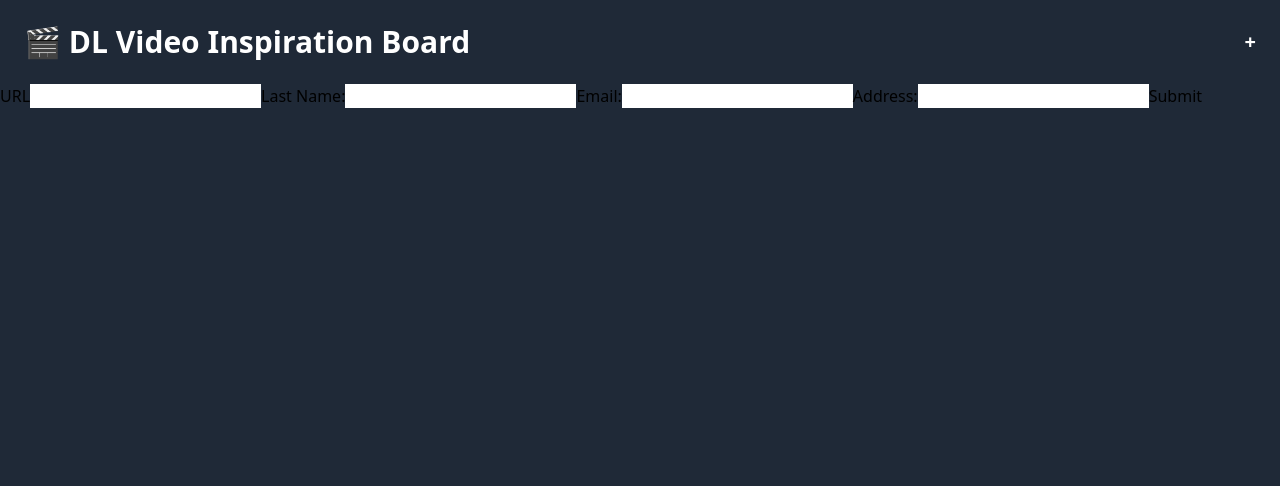
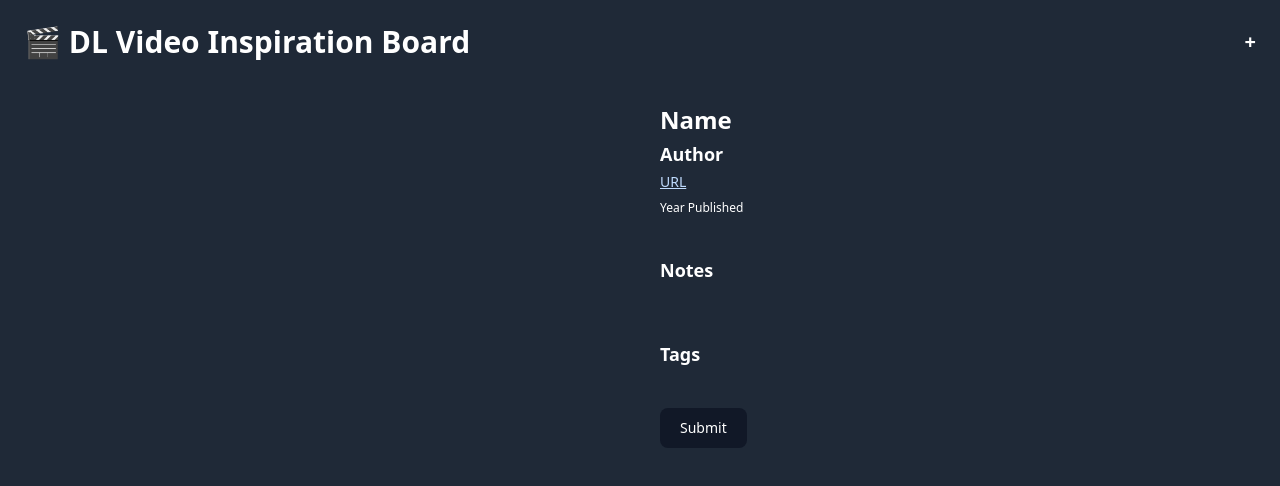
Before and after one commit to daniellidman/DL-Video-Inspiration-Board-v2, a Next.js app: page /devTest in a window 1280 px wide. Shown: the top 486 px of the page. Built offline with nearby package versions, Linux system fonts and the light colour scheme.

Commit message:
beautified new video form

```diff
--- a/app/_components/NewVideoForm.js
+++ b/app/_components/NewVideoForm.js
@@ -1,17 +1,46 @@
 'use client';
 
+import Image from 'next/image';
 import { useState } from 'react';
 
 function NewVideoForm() {
   const [formData, setFormData] = useState({
-    name: '',
-    url: '',
-    author: '',
+    name: 'Name',
+    url: 'URL',
+    author: 'Author',
     tags: '',
-    yearPublished: '',
-    allStars: '',
+    yearPublished: 'Year Published',
     thumbnail: '',
+    notes: '',
   });
+
+  async function videoLookUp(inputUrl) {
+    // Extract Vimeo video ID
+    const match = inputUrl.match(/vimeo\.com\/(?:.*\/)?(\d+)/);
+    if (!match) {
+      throw new Error('Invalid Vimeo URL');
+    }
+    const videoId = match[1];
+
+    // Use Vimeo oEmbed API to get thumbnail
+    const oEmbedUrl = `https://vimeo.com/api/oembed.json?url=https://vimeo.com/${videoId}`;
+
+    const response = await fetch(oEmbedUrl);
+    if (!response.ok) {
+      throw new Error(`Vimeo API error: ${response.status}`);
+    }
+
+    const data = await response.json();
+    // return data.thumbnail_url;
+
+    console.log(oEmbedUrl);
+    setFormData((prevState) => ({
+      ...prevState,
+      thumbnail: data.thumbnail_url,
+    }));
+
+    return null;
+  }
 
   const handleChange = (e) => {
     const { name, value } = e.target;
@@ -19,37 +48,89 @@ function NewVideoForm() {
   };
 
   return (
-    <form>
-      <label>URL</label>
+    <div className="mb-4 grid grid-cols-1 sm:grid-cols-2 lg:grid-cols-2">
+      <div className="m-5">
+        <div className="w-full rounded-md">
+          {formData.thumbnail === '' ? (
+            <div className="bg-slate-200"></div>
+          ) : (
+            <Image
+              src={formData.thumbnail}
+              alt="thumbnail"
+              fill
+              className="z-10 w-full object-cover"
+            />
+          )}
+        </div>
+      </div>
+      <form className="m-5 text-white">
+        {/* <label className="block font-semibold">Name</label> */}
+        <input
+          type="text"
+          name="name"
+          value={formData.name}
+          onChange={handleChange}
+          className="block w-full bg-transparent text-2xl font-bold"
+        />
+        {/* <label className="block font-semibold">Author</label> */}
+        <input
+          type="text"
+          name="author"
+          value={formData.author}
+          onChange={handleChange}
+          className="mb-1 mt-1 block w-full bg-transparent text-lg font-semibold"
+        />
+        {/* <label className="block font-semibold">URL</label> */}
         <input
           type="text"
           name="url"
           value={formData.url}
           onChange={handleChange}
+          className="block w-full bg-transparent text-sm text-blue-200 underline"
         />
-      <label>Last Name:</label>
+
+        {/* <label className="block font-semibold">Year Published</label> */}
         <input
           type="text"
-        name="lastName"
-        value={formData.lastName}
+          name="yearPublished"
+          value={formData.yearPublished}
           onChange={handleChange}
+          className="mb-10 mt-2 block w-full bg-transparent text-xs"
         />
-      <label>Email:</label>
-      <input
-        type="email"
-        name="email"
-        value={formData.email}
-        onChange={handleChange}
-      />
-      <label>Address:</label>
+
+        <label className="mt-10 block text-lg font-semibold">Notes</label>
         <input
           type="text"
-        name="address"
-        value={formData.address}
+          name="notes"
+          value={formData.notes}
           onChange={handleChange}
+          className="mb-10 block w-full bg-transparent text-xs"
         />
-      <button type="submit">Submit </button>
+        <label className="block text-lg font-semibold">Tags</label>
+        <input
+          type="text"
+          name="tags"
+          value={formData.tags}
+          onChange={handleChange}
+          className="block w-full bg-transparent text-xs"
+        />
+
+        {/* <label className="block font-semibold">Thumbnail URL</label> */}
+        <input
+          type="text"
+          name="thumbnail"
+          value={formData.thumbnail}
+          onChange={handleChange}
+          className="block w-full bg-transparent"
+        />
+        <button
+          type="submit"
+          className="mb-2 me-2 rounded-lg bg-gray-900 px-5 py-2.5 text-sm font-medium hover:bg-black focus:outline-none focus:ring-1 focus:ring-gray-300"
+        >
+          Submit{' '}
+        </button>
       </form>
+    </div>
   );
 }
 
--- a/app/_components/VideoDetails.js
+++ b/app/_components/VideoDetails.js
@@ -3,6 +3,7 @@
 import Link from 'next/link';
 import AddNewVideo from './AddNewVideo';
 import { useState } from 'react';
+import NewVideoForm from './NewVideoForm';
 
 function VideoDetails() {
   const [addVideoState, setAddVideoState] = useState(false);
@@ -10,9 +11,15 @@ function VideoDetails() {
   console.log(addVideoState);
 
   return (
-    <div className="mb-4 grid grid-cols-1 sm:grid-cols-2 lg:grid-cols-2">
-      <EmbeddedVideo />
-      {addVideoState ? <AddNewVideo /> : <VideoInfo />}
+    <div>
+      {addVideoState ? (
+        <NewVideoForm />
+      ) : (
+        <div className="mb-4 grid grid-cols-1 sm:grid-cols-2 lg:grid-cols-2">
+          <EmbeddedVideo />
+          <VideoInfo />
+        </div>
+      )}
       <div className="col-span-2">
         <button className="text-white">Edit</button>
         <button
@@ -26,7 +33,6 @@ function VideoDetails() {
   );
 }
 
-
 function EmbeddedVideo() {
   return (
     <div className="m-5">
@@ -39,13 +45,11 @@ function EmbeddedVideo() {
 
 function VideoInfo() {
   return (
-    <div className="m-5 overflow-scroll text-wrap break-words">
-      <h1 className="text-2xl font-bold text-white">
+    <div className="m-5 overflow-scroll text-wrap break-words text-white">
+      <h1 className="text-2xl font-bold">
         SEAWATCH - Human rights are #non-negotiable
       </h1>
-      <h2 className="mb-1 mt-1 text-lg font-semibold text-white">
-        Stefanie Soho
-      </h2>
+      <h2 className="mb-1 mt-1 text-lg font-semibold">Stefanie Soho</h2>
       <Link
         href="https://vimeo.com/606547650"
         target="_blank"
@@ -53,14 +57,11 @@ function VideoInfo() {
       >
         https://vimeo.com/606547650
       </Link>
-      <h2 className="mt-10 text-lg font-semibold text-white">Notes</h2>
-      <p className="mb-10 text-xs text-white">
-        I like the color grade on this video.
-      </p>
-      <h2 className="text-lg font-semibold text-white">Tags</h2>
-      <p className="text-xs text-white">
-        LHNL Case Study, Bayside DS, Summit 2025
-      </p>
+      <p className="mb-10 mt-2 text-xs">2024</p>
+      <h2 className="mt-10 text-lg font-semibold">Notes</h2>
+      <p className="mb-10 text-xs">I like the color grade on this video.</p>
+      <h2 className="text-lg font-semibold">Tags</h2>
+      <p className="text-xs">LHNL Case Study, Bayside DS, Summit 2025</p>
     </div>
   );
 }
--- /dev/null
+++ b/app/_components/videoLookUp.js
@@ -0,0 +1 @@
+export default videoLookUp;
```
Lines whose indentation alone changed are shown as unchanged.
